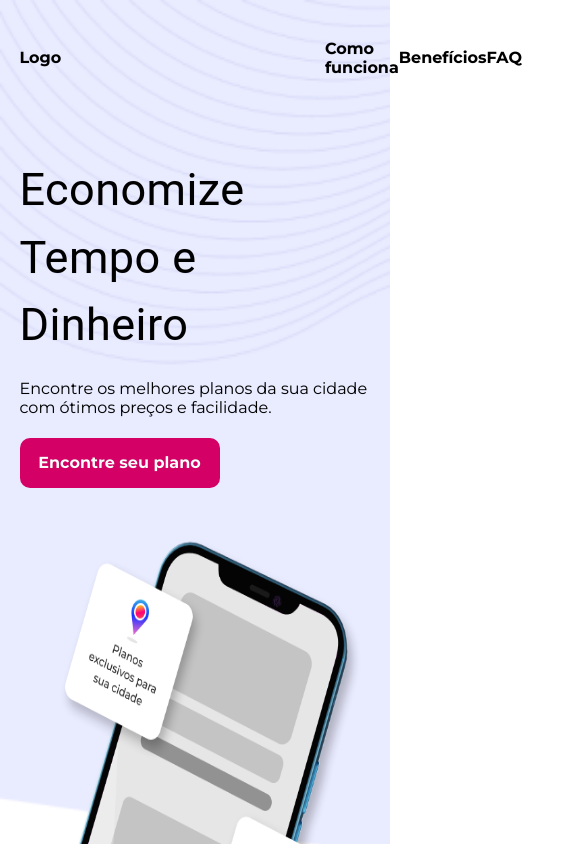
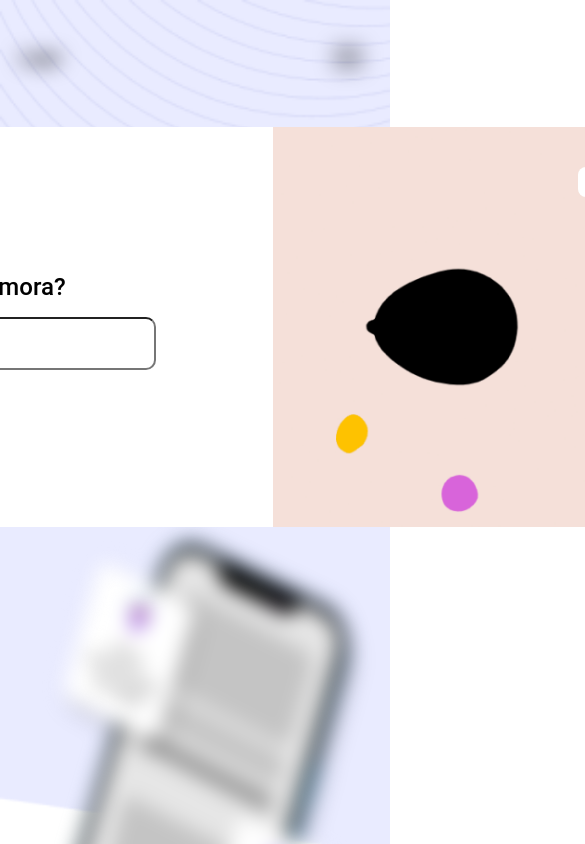
Before and after one commit to MatheusKristman/plans-app, a React (Vite) app: page / in a window 390 px wide. Both pictures are taken after a click on the button "Encontre seu plano". Shown: the top 844 px of the page, 585 px wide, since content can reach past the window. Built offline with nearby package versions, Linux system fonts and the light colour scheme; no server answers.

Commit message:
criado modal de pesquisa de planos

```diff
--- a/src/App.jsx
+++ b/src/App.jsx
@@ -1,14 +1,18 @@
-import React from 'react';
+import React, { useContext } from 'react';
 import { Box, Stack, Typography } from '@mui/material';
 import { About, Benefits, Header } from './components';
 import { stepsLoop } from './utils/steps/steps';
+import { PlansContext } from './contexts/Plans/PlansContext';
 
 function App() {
+
+  const {searchPlans} = useContext(PlansContext)
 
   return (
     <Stack sx={{width: '100%', height: '100%', alignItems: 'center', justifyContent: 'center'}}>
       <Header />
-      <Stack sx={{width: {xs: '90%', sm: '90%', md: '80%'}, height: {xs: '700px', sm: '900px', md: '300px'}, position: 'relative', alignItems: 'center', justifyContent: 'center'}}>
+      <Stack sx={{width: {xs: '90%', sm: '90%', md: '80%'}, height: {xs: '700px', sm: '900px', md: '300px'},
+        position: 'relative', alignItems: 'center', justifyContent: 'center', filter: searchPlans && 'blur(10px)'}}>
         <img src="./assets/images/XMLID_1124_.png" alt="bolinhas" style={{position: 'absolute', left: '-100px', top: '-150px', width: '300px', height: '300px'}} />
         <Box sx={{width: '100%', height: '90%', zIndex: '99999', display: 'flex', justifyContent: 'center',
           flexDirection: 'column', gap: '5%'}}>
--- a/src/components/Header/index.jsx
+++ b/src/components/Header/index.jsx
@@ -1,31 +1,29 @@
 import { Box, Stack, Typography } from "@mui/material"
-import { useEffect, useState } from "react"
-import { Menu } from ".."
+import { useContext, useEffect, useState } from "react"
+import { Menu, SearchPlans } from ".."
+import { PlansContext } from "../../contexts/Plans/PlansContext"
 
 function Header() {
   const [isMobile, setIsMobile] = useState(false)
   const [menu, setMenu] = useState(false)
 
+  const {searchPlans, setSearchPlans} = useContext(PlansContext)
+
   useEffect(() => {
-    window.addEventListener('resize', handleResize)
-
-    return () => {
-      window.removeEventListener('resize', handleResize)
+    const handleResize = () => {
+      if(window.innerWidth <= 500) {
+        setIsMobile(true)
+      }
     }
-  }, [window.innerWidth])
-
-  const handleResize = () => {
-    if(window.innerWidth < 500) {
-      setIsMobile(!isMobile)
-    }
-  }
+    handleResize();
+  }, [])
 
 
   return (
     <Stack sx={{width: '100%', height: {xs: '1150px', sm: '1150px',md: '880px'}, justifyContent: 'center',
         alignItems: 'center', backgroundImage: 'url("./assets/images/header-bg.png")',
         backgroundRepeat: 'no-repeat', backgroundSize: 'cover'}}>
-        <Stack sx={{width: {xs: '90%', sm: '90%', md: '80%'}, height: '100%'}}>
+        <Stack sx={{width: {xs: '90%', sm: '90%', md: '80%'}, height: '100%', filter: searchPlans && 'blur(10px)'}}>
           <Stack direction="row" sx={{width: '100%', height: {xs: '10%', sm: '10%',md: '10%'}, alignItems: 'center', justifyContent: 'space-between'}}>
             <Box sx={{width: {sm: '50%', md: '40%'}, height: '100%', display: 'flex', alignItems: 'center'}}>
               <Typography variant='h7' fontWeight="bold" >Logo</Typography>
@@ -49,7 +47,8 @@ function Header() {
               <Typography sx={{fontSize: {xs: '45px', sm: '66px', md: '75px'}}}>Economize Tempo e Dinheiro</Typography>
               <Typography variant='h7'>Encontre os melhores planos da sua cidade com ótimos preços e facilidade.</Typography>
               <button style={{width: '200px', height: '50px', background: '#D40066',
-              color: '#fff', fontWeight: 'bold', border: 'none', borderRadius: '10px', cursor: 'pointer', fontSize: '16px'}}>Encontre seu plano</button>
+              color: '#fff', fontWeight: 'bold', border: 'none', borderRadius: '10px',
+              cursor: 'pointer', fontSize: '16px'}} onClick={() => setSearchPlans(!searchPlans)}>Encontre seu plano</button>
             </Stack>
             <Box sx={{width: {sm: '100%', md: '50%'}, height: {xs: '60%', sm: '60%',md: '100%'},
               display: 'flex', alignItems: 'center', justifyContent: 'center',}}>
@@ -57,6 +56,7 @@ function Header() {
             </Box>
           </Stack>
         </Stack>
+        {searchPlans && <SearchPlans />}
       </Stack>
   )
 }
--- /dev/null
+++ b/src/components/SearchPlans/index.jsx
@@ -0,0 +1,42 @@
+import React from 'react'
+import { Box, Stack, Typography } from '@mui/material'
+import { PlansContext } from '../../contexts/Plans/PlansContext'
+import { useContext } from 'react'
+
+function SearchPlans() {
+  const {searchPlans, setSearchPlans} = useContext(PlansContext)
+
+  return (
+    <Box sx={{position: 'absolute', width: '900px', height: '400px', background: '#fff', top: '15%',
+      display: 'flex', flexDirection: 'row-reverse', borderRadius: '15px'}}>
+      <Box sx={{position: 'relative'}}>
+        <img src="./assets/images/SearchPlans-bg.png" alt="imagem de complemento" style={{width: '100%', height: '100%'}} />
+        <button style={{width: '30px', height: '30px', borderRadius: '8px',
+          border: 'none', background: '#fff', fontSize: '16px', top: '10%',
+          position: 'absolute', right: '10%', cursor: 'pointer'}} onClick={() => setSearchPlans(!searchPlans)}>X</button>
+      </Box>
+      <Stack sx={{width: '59%', height: '100%', borderRadius: '15px', padding: '2%', justifyContent: 'space-evenly'}}>
+        <Box>
+          <Typography variant='h5' fontWeight="bold">
+            Antes de Começar
+          </Typography>
+        </Box>
+        <Stack sx={{
+          width: '100%', height: '80%', justifyContent: 'center', gap: '5%'
+        }}>
+          <Typography variant='h5' fontWeight="medium">
+            Qual cidade que você mora?
+          </Typography>
+          <input style={{
+            width: '80%', height: '18%', paddingLeft: '2%', borderRadius: '10px', fontSize: '16px'
+          }} type="text" placeholder='Onde você mora?'/>
+          <button type='submit'
+          style={{width: '30%', height: '15%', borderRadius: '10px', border: 'none',
+            background: '#D40066', color: '#fff', fontSize: '16px', cursor: 'pointer'}}>Procurar</button>
+        </Stack>
+      </Stack>
+    </Box>
+  )
+}
+
+export default SearchPlans
--- a/src/components/index.js
+++ b/src/components/index.js
@@ -16,3 +16,4 @@ export {default as Header} from './Header';
 export {default as Benefits} from './Benefits';
 export {default as Menu} from './Menu';
 export {default as About} from './About';
+export {default as SearchPlans} from './SearchPlans'
--- a/src/contexts/Plans/PlansProvider.jsx
+++ b/src/contexts/Plans/PlansProvider.jsx
@@ -1,4 +1,4 @@
-import {useState, useEffect, useReducer} from 'react';
+import {useState, useEffect} from 'react';
 import { PlansContext } from './PlansContext';
 import { useApi } from '../../hooks/useApi';
 
@@ -12,9 +12,9 @@ export const PlansProvider = ({children}) => {
   const [seeMore, setSeeMore] = useState(false);
   const [plansMenu, setPlansMenu] = useState(false);
   const [loading, setLoading] = useState(false);
+  const [searchPlans, setSearchPlans] = useState(false)
 
   const api = useApi();
-  const [reducerValue, forceUpdate] = useReducer((x) => {x + 1, 0})
 
   useEffect(() => {
     const getAllPlans = async () => {
@@ -49,7 +49,7 @@ export const PlansProvider = ({children}) => {
   return (
     <PlansContext.Provider value={{allPlans, search, editMenu, seeMore, handleEditMenu,
       handleSeeMore, toFile, setSearch, isEditing, setIsEditing, planId, planInfo,
-      plansMenu, setPlansMenu, setEditMenu, loading, setLoading, setAllPlans}}>
+      plansMenu, setPlansMenu, setEditMenu, loading, setLoading, setAllPlans, searchPlans, setSearchPlans}}>
       {children}
     </PlansContext.Provider>
   )
```
Also changed, not shown: public/assets/images/SearchPlans-bg.png (added).
